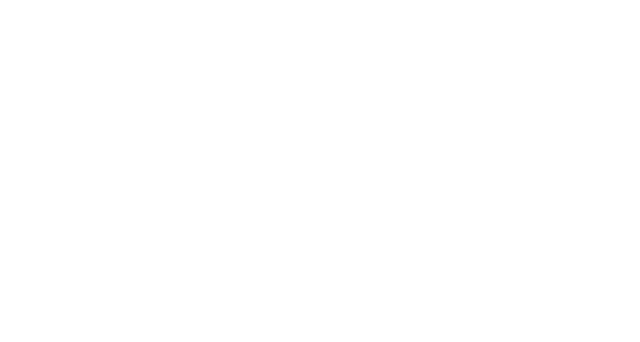
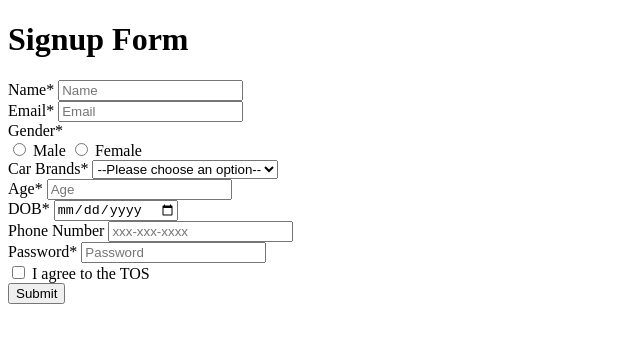
Before and after one commit to acciojob/signup-form-car-Deepakkumar121998, a website: page main.html in a window 1280 px wide. Shown: the whole page, without its empty margins (0-640 px from the left). Drawn offline with Linux system fonts and the light colour scheme.

Commit message:
created a submission

```diff
--- a/main.html
+++ b/main.html
@@ -1,16 +1,47 @@
 <!DOCTYPE html>
+<html>
+<head>
+	<title>Signup Form</title>
+</head>
+<body>
+	<h1>Signup Form</h1>
+	<form method="POST" action="#">
+		<label for="name">Name*</label>
+		<input type="text" id="name" name="name" placeholder="Name" required><br>
 
-<html>
+		<label for="email">Email*</label>
+		<input type="email" id="email" name="email" placeholder="Email" required><br>
 
-<head>
-	<link rel="stylesheet" href="styles.css">
-</head>
+		<label for="gender">Gender*</label><br>
+		<input type="radio" id="gender_m" name="gender" value="male">
+		<label for="gender_m">Male</label>
+		<input type="radio" id="gender_f" name="gender" value="female">
+		<label for="gender_f">Female</label><br>
 
-<body>
-	<!-- the entire body must be written by student -->
-    <script type="text/javascript" src="./script.js">
-</script>
+		<label for="cars">Car Brands*</label>
+		<select id="cars" name="cars">
+			<option value="">--Please choose an option--</option>
+			<option value="BMW">BMW</option>
+			<option value="Audi">Audi</option>
+			<option value="Mercedes">Mercedes</option>
+		</select><br>
 
+		<label for="age">Age*</label>
+		<input type="number" id="age" name="age" placeholder="Age" required><br>
+
+		<label for="dob">DOB*</label>
+		<input type="date" id="dob" name="dob" required><br>
+
+		<label for="tel">Phone Number</label>
+		<input type="tel" id="tel" name="tel" placeholder="xxx-xxx-xxxx"><br>
+
+		<label for="password">Password*</label>
+		<input type="password" id="password" name="password" placeholder="Password" required><br>
+
+		<input type="checkbox" id="tos" name="tos">
+		<label for="tos">I agree to the TOS</label><br>
+
+		<input type="submit" value="Submit">
+	</form>
 </body>
-
 </html>
```
